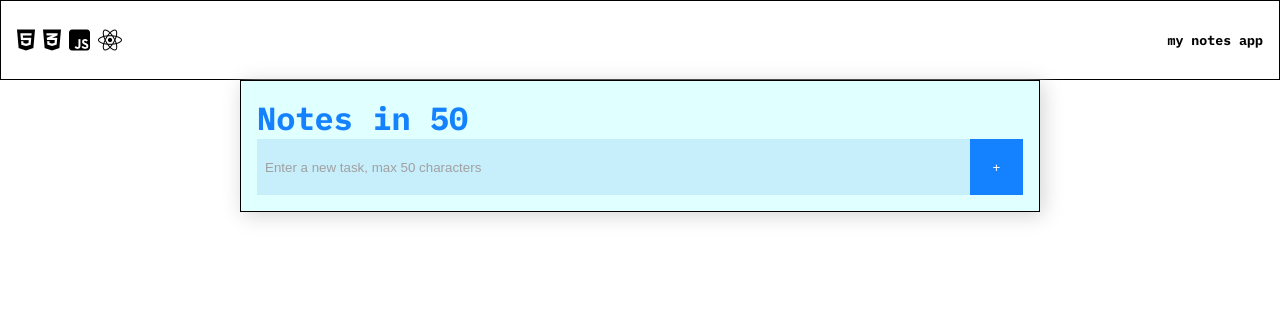
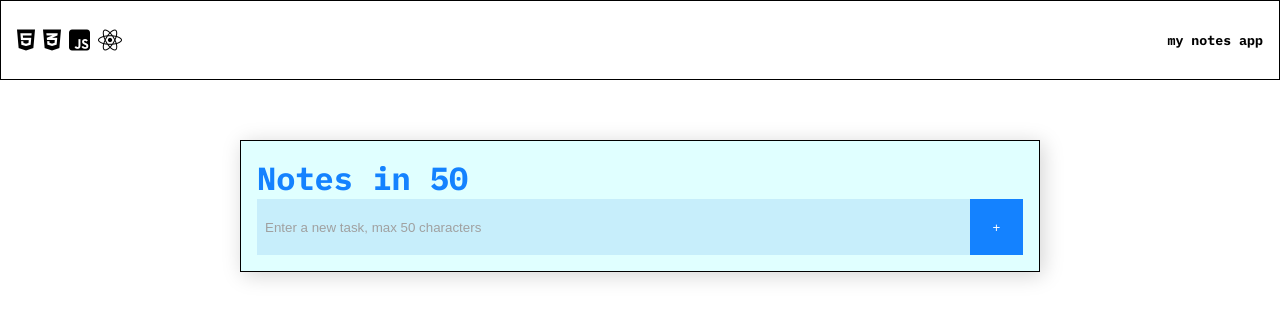
Before and after one commit to Kristian-kodehode/todo, a React (Vite) app: page / in a window 1280 px wide. Shown: the top 320 px of the page. Built offline with nearby package versions, Linux system fonts and the light colour scheme.

Commit message:
update some margins

```diff
--- a/src/App.css
+++ b/src/App.css
@@ -9,8 +9,8 @@ html {
   font-family: "IBM Plex Mono", monospace;
 }
 body {
-  display: flex;
-  justify-content: center;
+  /* display: flex;
+  justify-content: center; */
 }
 
 .navbar {
@@ -33,9 +33,9 @@ h1 {
 }
 .app-container {
   border: 1px solid black;
-  margin: 0 auto;
+  margin: 60px auto;
   /* border: 1px solid black; */
-  padding-top: 80px;
+  /* padding-top: 80px; */
   background-color: lightcyan;
   padding: 8px;
   min-width: 340px;
```
